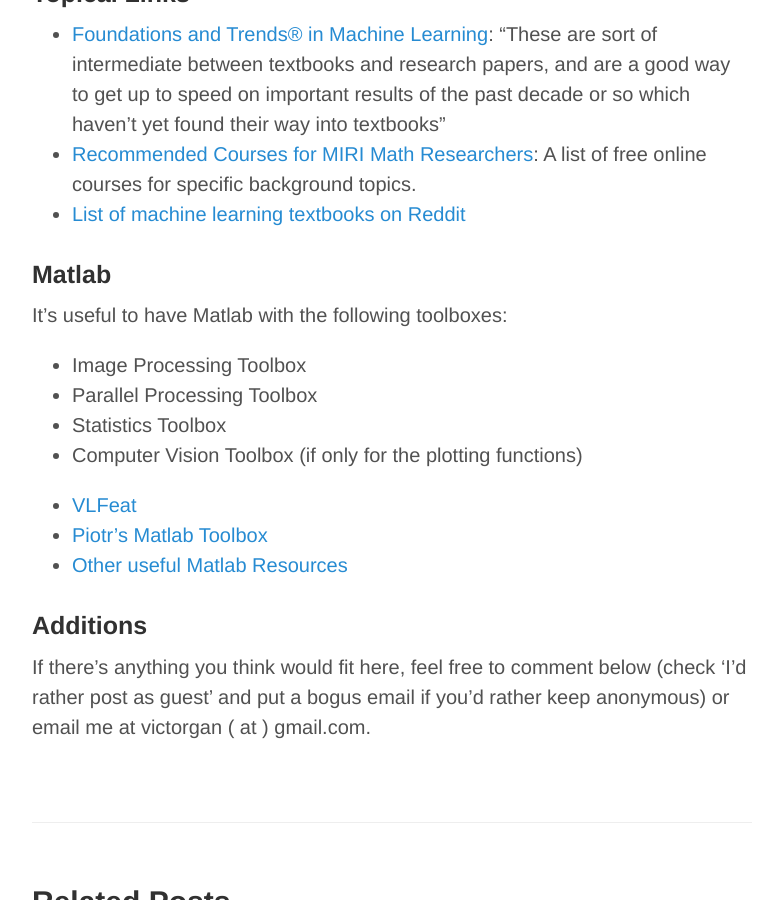
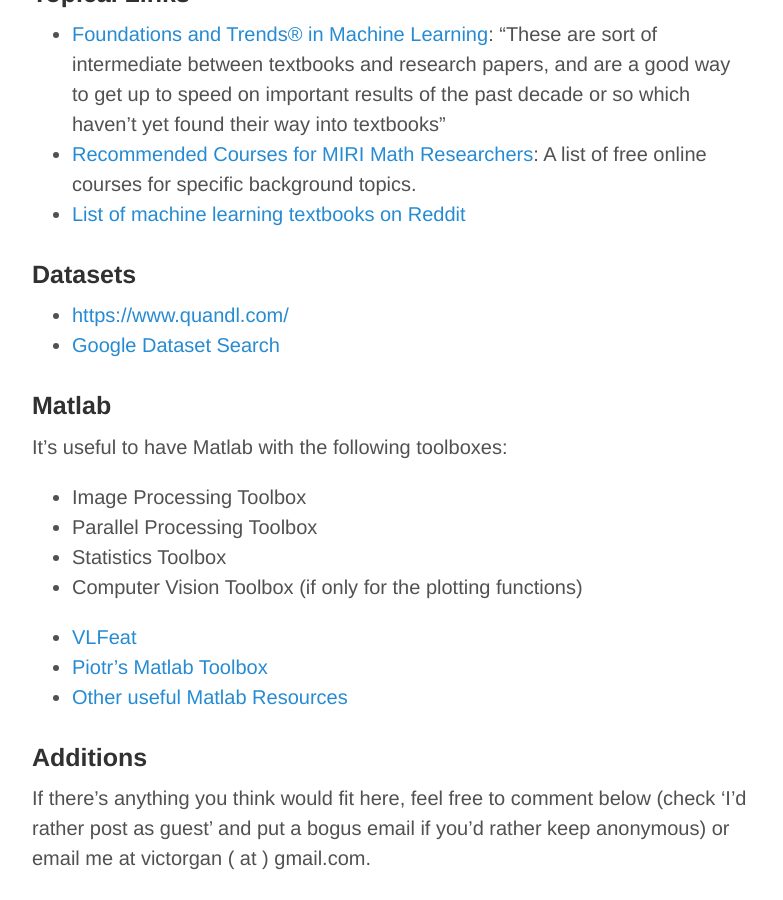
Before and after one commit to victorgan/victorgan.github.io, a Jekyll site: the page built from _posts/2014-08-18-useful-sites-for-research.md, in a window 1280 px wide and 900 px high, scrolled down 3406 px. Shown: the whole window, without its empty margins (248-1031 px from the left). Built offline with Jekyll 4.4.1, drawn with Linux system fonts in a browser that asks for light colours; comment, search, counter and statistics services are not loaded.

Commit message:
Update 2014-08-18-useful-sites-for-research.md

```diff
--- a/_posts/2014-08-18-useful-sites-for-research.md
+++ b/_posts/2014-08-18-useful-sites-for-research.md
@@ -128,6 +128,11 @@
 - [List of machine learning textbooks on
   Reddit](http://www.reddit.com/r/MachineLearning/comments/1jeawf/machine_learning_books/)
 
+### Datasets
+- [https://www.quandl.com/](https://www.quandl.com/)
+- [Google Dataset Search](https://www.google.com/cse/publicurl?cx=002720237717066476899:v2wv26idk7m)
+
+
 ### Matlab
 It's useful to have Matlab with the following toolboxes:
 
```
